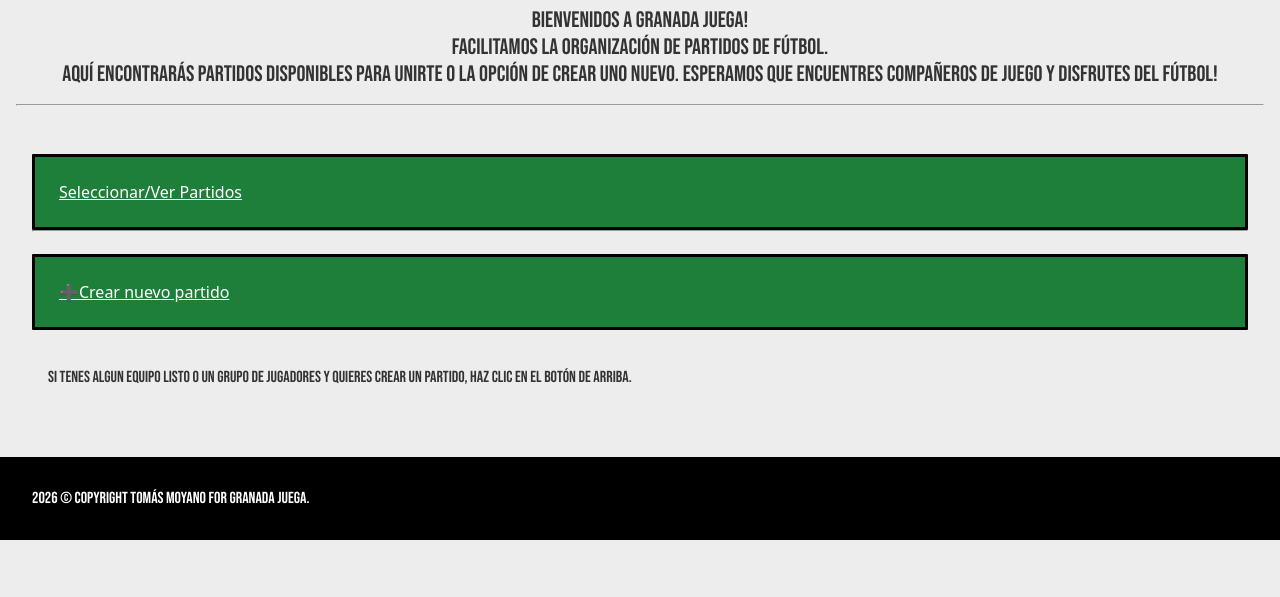
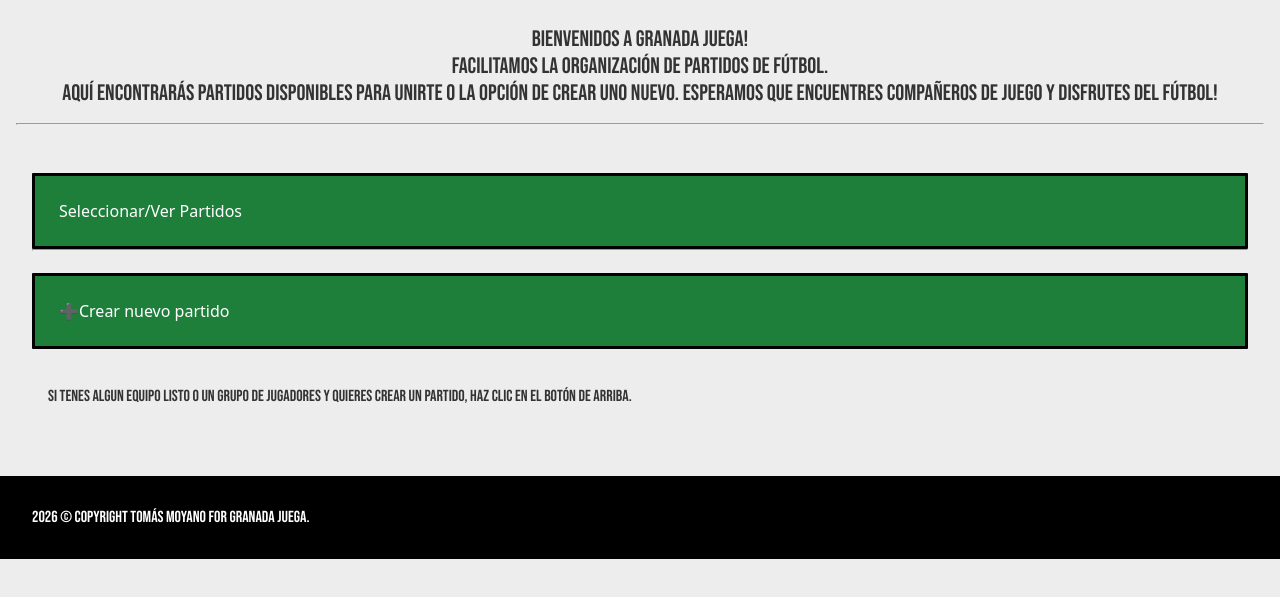
Before and after one commit to moyanocontacto1/granadajuega, a plain HTML site: page index.html in a window 1280 px wide. Shown: the part 97-694 px from the top of the page. Drawn offline with Linux system fonts and the light colour scheme.

Commit message:
sacar subrayado de botones

```diff
--- a/index.html
+++ b/index.html
@@ -2,18 +2,19 @@
 <html lang="es">
 <head>
 <meta charset="UTF-8">
-<title>Partidos de Fútbol</title>
+<title>Juega Fútbol En Granada</title>
 <link href="https://fonts.googleapis.com/css2?family=Montserrat:wght@400;600;700&display=swap" rel="stylesheet">
 <link href="https://fonts.googleapis.com/css2?family=Bebas+Neue&display=swap" rel="stylesheet">
 <meta name="viewport" content="width=device-width, initial-scale=1.0">
 <link rel="stylesheet" href="style.css">
 <link rel="stylesheet" href="formulario.html">
+v¡<link rel="stylesheet" href="ver-partidos.html">
 </head>
 <body>
 
 <header>
     <div id="header-container">
-    <h1>Granada Juega⚽ </h1> </header>
+        <h1>Granada Juega⚽ </h1></header>
     </div>
 <main>
 
@@ -23,7 +24,7 @@
             <br>Aquí encontrarás partidos disponibles para unirte o la opción de crear uno nuevo.
                 Esperamos que encuentres compañeros de juego y disfrutes del fútbol!  <hr>
             </p>
-    </div>
+        </div>
 
     <div class="app">
                 <div>
@@ -33,12 +34,11 @@
                                         <br>
            <p>Si tenes algun equipo listo o un grupo de jugadores y quieres crear un partido, haz clic en el botón de arriba.</p> <br>
     </div>
-      </section>
-  </main>
+</main>
 
-  <footer>
+<footer>
     <p>2026 © Copyright Tomás Moyano for Granada Juega.</p>
-  </footer>
+</footer>
 <script src="index.js"></script>
 </body>
 </html>
--- a/style.css
+++ b/style.css
@@ -47,7 +47,8 @@
   border:  black solid ;
   display: block;
   margin: auto;
-   padding: 1.5rem 1.5rem;
+  padding: 1.5rem 1.5rem;
+  text-decoration: none;
 }
 
 .app {
```
